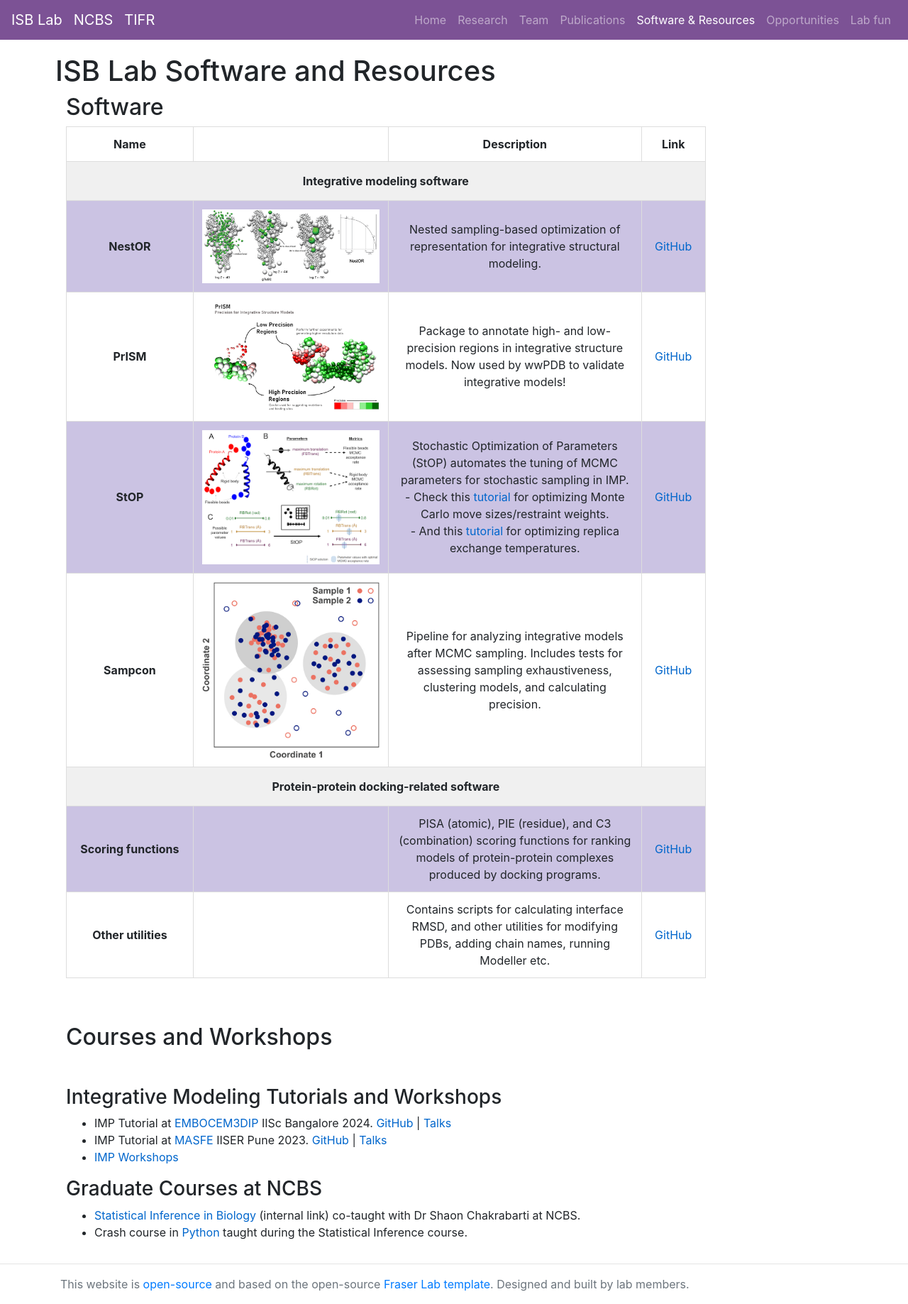
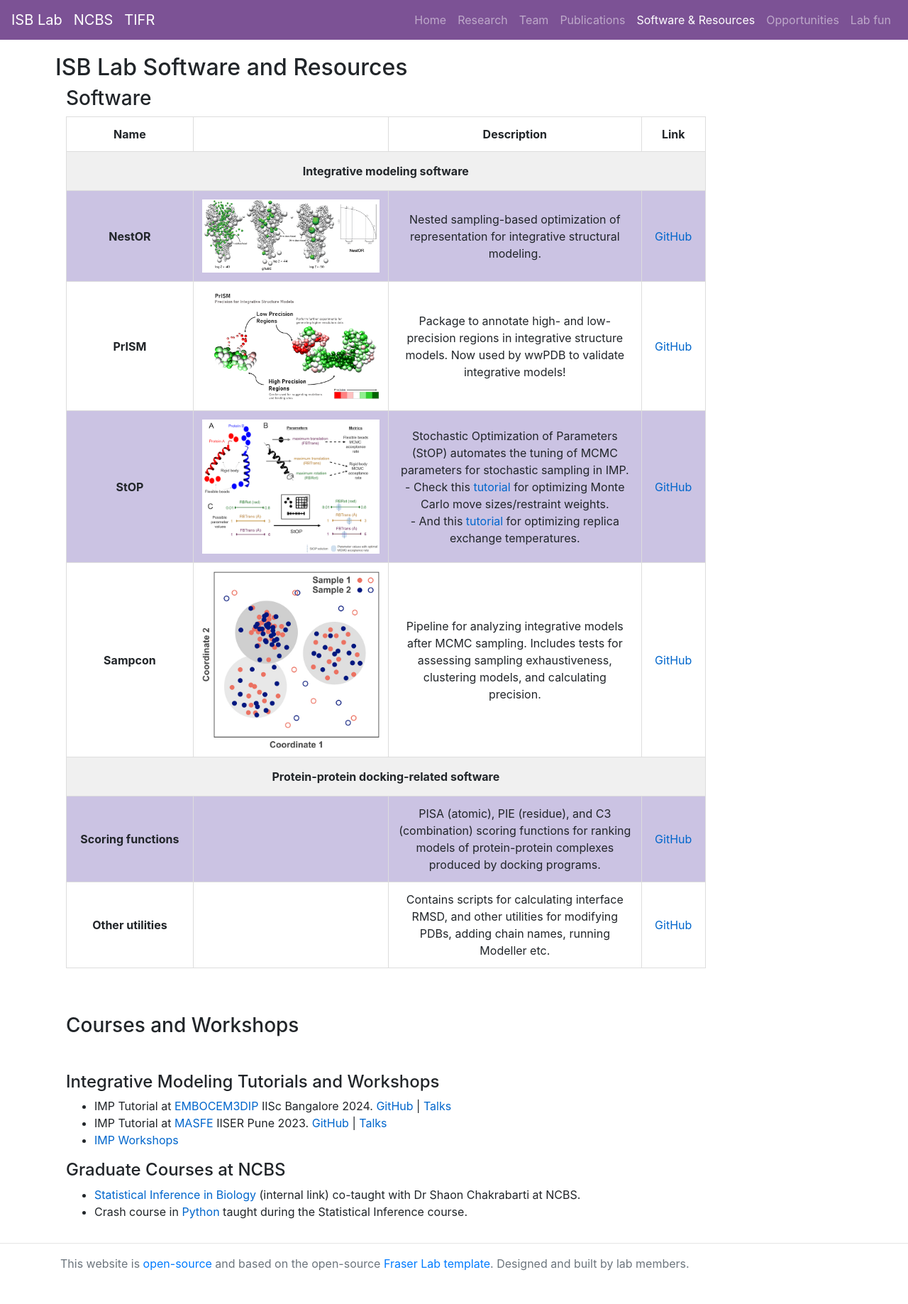
Before and after one commit to isblab/website, a Jekyll site: the page built from Software/index.md, in a window 1280 px wide. Shown: the whole page at 71% size. Built offline with Jekyll 4.4.1, drawn with Linux system fonts in a browser that asks for light colours; after the commit the page ends 1808 px from its top, so only the background shows below that.

Commit message:
Reducing font

```diff
--- a/Publications/index.html
+++ b/Publications/index.html
@@ -3,7 +3,7 @@ title: Publications
 layout: publications
 group: Publications
 ---
-<h1>Publications</h1>
+<h2>Publications</h2>
 <div class="container-fluid">
 
 {% assign pubs = site.publications | sort: "pub_date" %}
--- a/Software/index.md
+++ b/Software/index.md
@@ -3,10 +3,10 @@ title: Software and Resources
 layout: default
 group: Software
 ---
-<h1>ISB Lab Software and Resources</h1>
+<h2>ISB Lab Software and Resources</h2>
 <div class="container-fluid">
 
-<h2>Software</h2>
+<h3>Software</h3>
 
 <table>
     <thead>
@@ -106,9 +106,9 @@ group: Software
 
 <br><br>
 
-<h2>Courses and Workshops</h2><br>
+<h3>Courses and Workshops</h3><br>
 
-<h3>Integrative Modeling Tutorials and Workshops</h3>
+<h4>Integrative Modeling Tutorials and Workshops</h4>
 <ul>
     <li>
         IMP Tutorial at <a href="https://meetings.embo.org/event/24-cryo-em" class="link">EMBOCEM3DIP</a> IISc Bangalore 2024.
@@ -125,7 +125,7 @@ group: Software
     </li>
 </ul>
 
-<h3>Graduate Courses at NCBS</h3>
+<h4>Graduate Courses at NCBS</h4>
 <ul>
     <li>
         <a href="http://moodle.ncbs.res.in/course/view.php?id=107" class="link">Statistical Inference in Biology</a> (internal link) co-taught with Dr Shaon Chakrabarti at NCBS.
```
